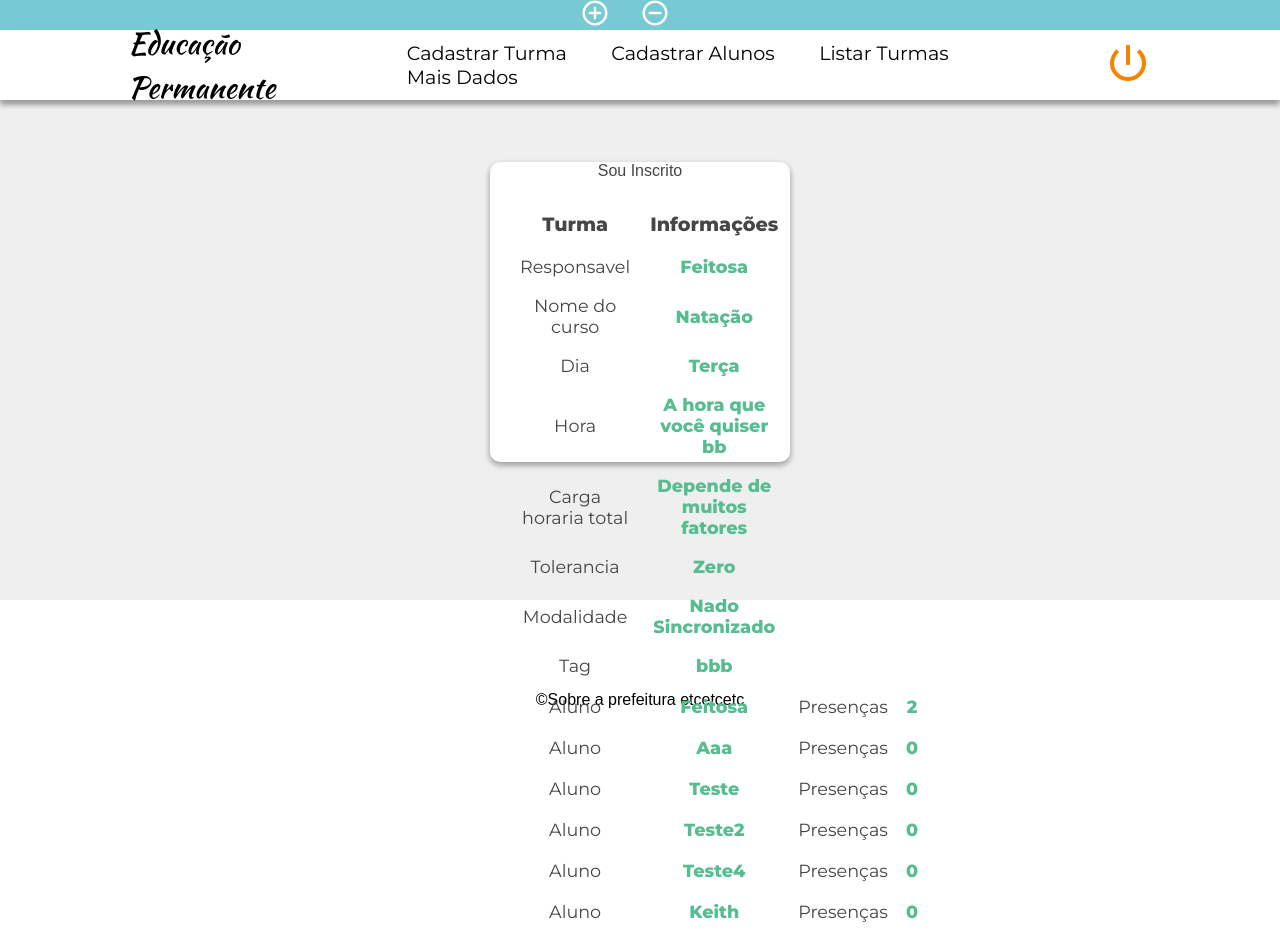
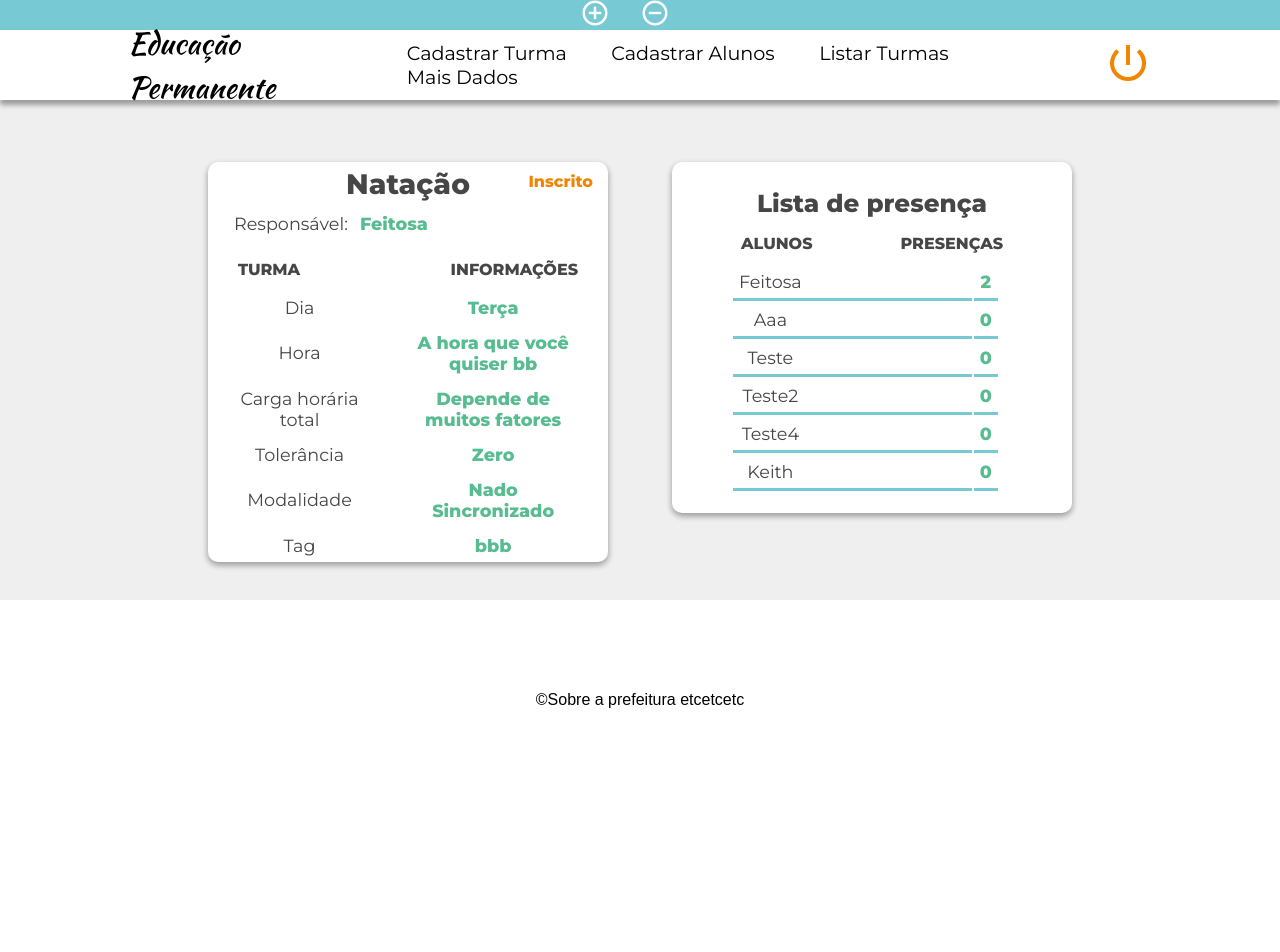
Before and after one commit to niveamartins/edPerm, a Flask app: a page that uses templates/base/base.html in a window 1280 px wide. After the commit the page ends 708 px from the top, so only its background shows below. Run offline with Flask 2, Linux system fonts and the light colour scheme; a user stored in the database is signed in; data comes from the database, SQL or seed files in the repository; both versions use the stored data as it was after the commit; some libraries are stand-ins or nearby versions.

Commit message:
cards turmas atualizados e listagem de presença

```diff
--- a/static/css/main.css
+++ b/static/css/main.css
@@ -13,11 +15,15 @@
   --margin-cards: 30px;
   --margin-mobile-navbar: 6em;
 
+  /* borders */
+  --border-general: 10px;
+  --border-button: 6px;
+
   /* colors */
   --main-background-color: #efefef;
-  --acessibility-color: #77c9d4;
   --elements-color: #57bc90;
   --elements-second-color: #f28500;
+  --elements-third-color: #77c9d4;
   --slide-navbar-color: rgba(100, 100, 100, 0.9);
 }
 
@@ -344,54 +311,249 @@ header, footer {
 
 .card-container {
   margin-top: var(--margin-cards);
+
   display: flex;
-  justify-content: center;
+  justify-content: flex-start;
+  align-items: flex-start;
+  /* break line */
   flex-wrap: wrap;
+
 }
 
 .card {
   position: relative;
   background: #fff;
   border-radius: 10px;
-  height: 300px;
-  width: 300px;
   box-shadow: 0 3px 6px rgba(0, 0, 0, 0.16), 0 3px 6px rgba(0, 0, 0, 0.23);
   transition: all 0.6s cubic-bezier(.25, .8, .25, 1);
   margin: 2rem;
+
+  display: flex;
+  justify-content: flex-start;
+  flex-wrap: wrap;
 }
 
 .card:hover {
   box-shadow: 0 14px 28px rgba(0, 0, 0, 0.25), 0 10px 10px rgba(0, 0, 0, 0.22);
 }
 
-/* Area for diferent colors acording to the class type */
-
-/* .card .type {
-  position: absolute;
-  margin-top: 90%;
-  height: 5%;
-  width: 100%;
-  background-color: lightgreen;
-} */
-
 /* Card content table */
 
 .card-list {
   font-family: 'Montserrat', sans-serif;
+  height: 400px;
+  width: 400px;
   padding: 20px;
+
+  display: flex;
+  justify-content: center;
+  align-items: center;
 }
 
-.card-list tr th {
-  padding: 10px;
-  font-size: 1.2em;
+/* icon for going to more detailed page */
+.class-page,
+.student-state {
+  text-decoration: none;
+  color: var(--elements-second-color);
+  font-family: 'Montserrat', sans-serif;
+  font-weight: bold;
+
+  position: absolute;
+  right: 15px;
+  top: 10px;
+
+  display: flex;
+  flex-direction: column;
+  align-items: center;
 }
 
-.card-list tr td {
-  font-size: 1.1em;
-  padding: 8px;
+.class-page:hover {
+  transform: translateY(-4px);
 }
 
-.card-list .value {
+/* more details icon */
+i#more-details.material-icons {
+  font-size: 40px;
+}
+
+.card-list .title {
+  margin: 0 20px 0 20px;
+  font-size: 1.6em;
+  font-weight: bold;
+
+  display: flex;
+  flex-direction: column;
+  justify-content: center;
+  align-items: center;
+}
+
+.card-list tr.tutor {
+  display: flex;
+  justify-content: flex-start;
+  font-size: 1em;
+  padding-bottom: 10px;
+}
+
+.card-list .tutor__highlight {
+  color: var(--elements-color);
+  font-weight: bold;
+}
+
+.card-list .header,
+.presence-list .header {
+  padding: 10px;
+  font-size: 1em;
+  font-weight: 300;
+  text-transform: uppercase;
+
+  display: flex;
+  justify-content: space-between;
+
+}
+
+.card-list tr td,
+.presence-list tr td {
+  font-size: 1.1em;
+  padding: 6px;
+}
+
+.card-list tr td.name {
+  padding-right: 2em;
+}
+
+.card-list .value,
+.presence-list .value {
   color: var(--elements-color);
   font-weight: 700;
 }
+
+/* PRESENCE LIST AND DETAILED CLASS PAGE */
+
+/* if student is subscribed or not */
+.student-state {
+  position: absolute;
+}
+
+.presence-list {
+  font-family: 'Montserrat', sans-serif;
+  /* height: 400px; */
+  width: 400px;
+  padding-bottom: 20px;
+
+  display: flex;
+  justify-content: center;
+  align-items: center;
+}
+
+.presence-list .title {
+  margin: 20px 20px 0 20px;
+  font-size: 1.4em;
+  font-weight: bold;
+
+  display: flex;
+  flex-direction: column;
+  justify-content: center;
+  align-items: center;
+}
+
+.presence-list ul {
+  list-style: none;
+}
+
+.presence-list tr td {
+  font-size: 1.1em;
+  padding: 6px;
+}
+
+.presence-list tr td.name {
+  padding-right: 170px;
+}
+
+.presence-list tr.students td {
+  border-bottom: 3px solid var(--elements-third-color);
+}
+
+
+.presence-list .value {
+  color: var(--elements-color);
+  font-weight: 700;
+}
+
+.button.subscribe {
+  text-decoration: none;
+  text-transform: uppercase;
+  font-weight: bold;
+  font-size: 0.8em;
+  border: none;
+  padding: 6px;
+  color: #fff;
+  background-color: var(--elements-second-color);
+  border-radius: var(--border-button);
+  transition: all 0.3s ease 0s;
+}
+
+.button.subscribe:hover {
+  color: #404040;
+  font-weight: 700;
+  letter-spacing: 2px;
+  background: none;
+  box-shadow: 0px 5px 40px -10px rgba(0, 0, 0, 0.57);
+  -webkit-box-shadow: 0px 5px 40px -10px rgba(0, 0, 0, 0.57);
+  -moz-box-shadow: 0px 5px 40px -10px rgba(0, 0, 0, 0.57);
+  transition: all 0.3s ease 0s;
+  cursor: pointer;
+}
+
+
+
+/* Responsive layout */
+@media (max-width: 1024px) {
+
+  /* FOR NAVBAR */
+  /* .logo a {
+    font-size: 25px;
+  } */
+
+  .checkbtn {
+    display: block;
+  }
+  nav ul {
+    position: fixed;
+    width: 100%;
+    height: 100vh;
+    background: var(--slide-navbar-color);
+    top: 100px;
+    left: -100%;
+    transition: all .5s;
+
+    display: flex;
+    flex-direction: column;
+    align-items: center;
+  }
+
+  nav ul li {
+    margin-top: var(--margin-mobile-navbar);
+    font-size: 1.4em;
+    transition: 0.5s;
+  }
+
+  nav ul li:hover {
+    font-size: 1.5em;
+  }
+  .nav__links>li>a.middle {
+    color: #fff;
+  }
+
+  #check:checked~ul {
+    left: 0;
+  }
+
+
+
+}
+/* FOR CARDS */
+@media (max-width: 768px) {
+  .card-container {
+    justify-content: center;
+  }
+}
--- a/templates/base/base.html
+++ b/templates/base/base.html
@@ -18,7 +18,7 @@
   <link rel="stylesheet" href="../../static/css/main.css">
 
   <!-- MUDAR PRA MATERIAL ICON -->
-  <!-- for nav icon -->
+  <!-- for nav toggle icon -->
   <script src='https://kit.fontawesome.com/a076d05399.js'></script>
 
   {% block head %}{% endblock %}
--- a/templates/listaralunosdaturma.html
+++ b/templates/listaralunosdaturma.html
@@ -24,33 +24,25 @@
 
 
 <div class="card-container">
-        <!-- <div class="card"></div>
-        <div class="card"></div>
-        <div class="card"></div>
-        <div class="card"></div>
-        <div class="card"></div>
-        <div class="card"></div>
-        <div class="card"></div>
-        <div class="card"></div> -->
+
     {% for evento in eventos %}
     <div class="card">
         <div class="type"></div>
         <table class="card-list">
 
-                <tr>
+            <tr class="title">
+                <!-- <td class="name">Nome do curso</td>  -->
+                <td>{{evento[2]}}</td>
+            </tr>
+
+            <tr class="tutor">
+                <td>Responsável:</td>
+                <td><span class="tutor__highlight">{{evento[10]}}</span> </td>
+            </tr>
+
+            <tr class="header">
                 <th>Turma</th>
                 <th>Informações</th>
-
-                </tr>
-
-                    <tr>
-                        <td class="name">Responsavel</td>
-                        <td class="value">{{evento[10]}}</td>
-                    </tr>
-
-                    <tr>
-                        <td class="name">Nome do curso</td>
-                        <td class="value">{{evento[2]}}</td>
             </tr>
 
             <tr>
@@ -64,12 +56,12 @@
             </tr>
 
             <tr>
-                        <td class="name">Carga horaria total</td>
+                <td class="name">Carga horária total</td>
                 <td class="value">{{evento[5]}}</td>
             </tr>
 
             <tr>
-                        <td class="name">Tolerancia</td>
+                <td class="name">Tolerância</td>
                 <td class="value">{{evento[6]}}</td>
             </tr>
 
@@ -83,32 +75,44 @@
                 <td class="value">{{evento[8]}}</td>
             </tr>
 
+            <div class="student-state">
                 {% if session['inscrito'] %}
-                        <p>Sou Inscrito</p>
+                <p>Inscrito</p>
                 {% else %}
                 <form action="/cadastraraluno" method="POST">
-                            <input type="submit" class="button" value="Inscrever">
+                    <input type="submit" class="button subscribe" value="Inscrever">
                 </form>
                 {% endif %}
+            </div>
+
+        </table>
+    </div>
+    <div class="card">
+    <table class="presence-list">
+
+        <tr class="title">
+            <td>Lista de presença</td>
+        </tr>
+
+        <tr class="header">
+            <th>Alunos</th>
+            <th>Presenças</th>
+        </tr>
 
         {% for aluno in alunosdaturma %}
-                    <tr>
-                    <tr>
-                        <td class="name">Aluno</td>
-                        <td class="value">{{aluno[5]}}</td>
-                        <td class="name">Presenças</td>
+
+        <tr class="students">
+            <!-- <li class="name">aluno</li> -->
+            <td class="name">{{aluno[5]}}</td>
+            <!-- <td class="name">Presenças</td> -->
             <td class="value">{{aluno[3]}}</td>
-                    </tr>
         </tr>
 
         {% endfor %}
+    </table>
+    </div>
 
 
-
-
-                    </tr>
-            </table>
-        </div>
     {% endfor %}
 </div>
 
```
Also changed, not shown: other parts of static/css/main.css (+9 -46 lines), templates/listaturma.html (+21 -24 lines), db1.db. Lines whose indentation alone changed are shown as unchanged.
